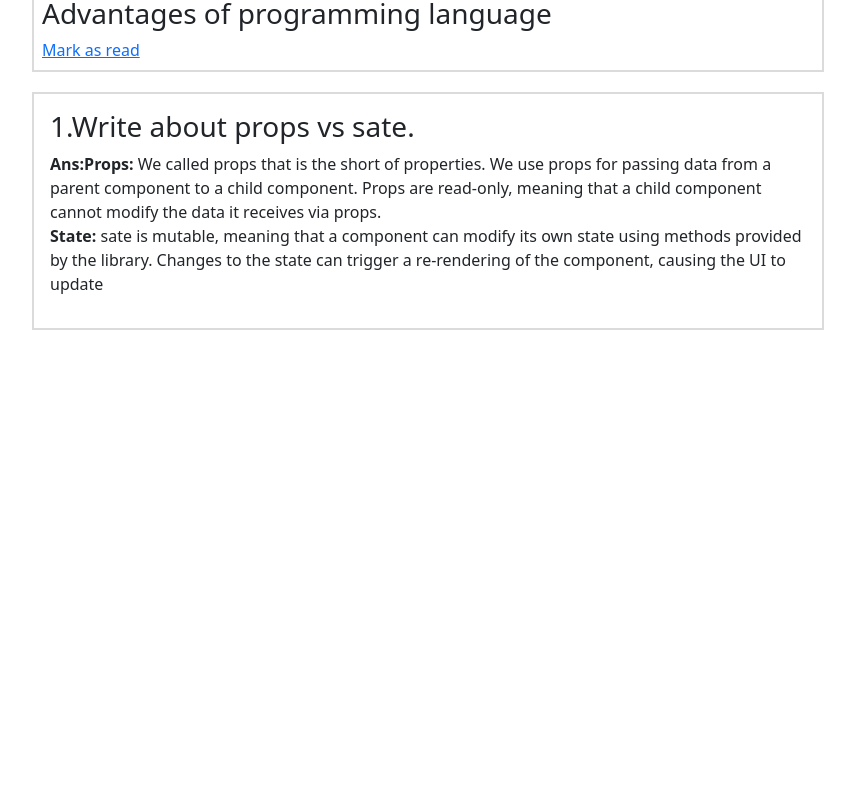
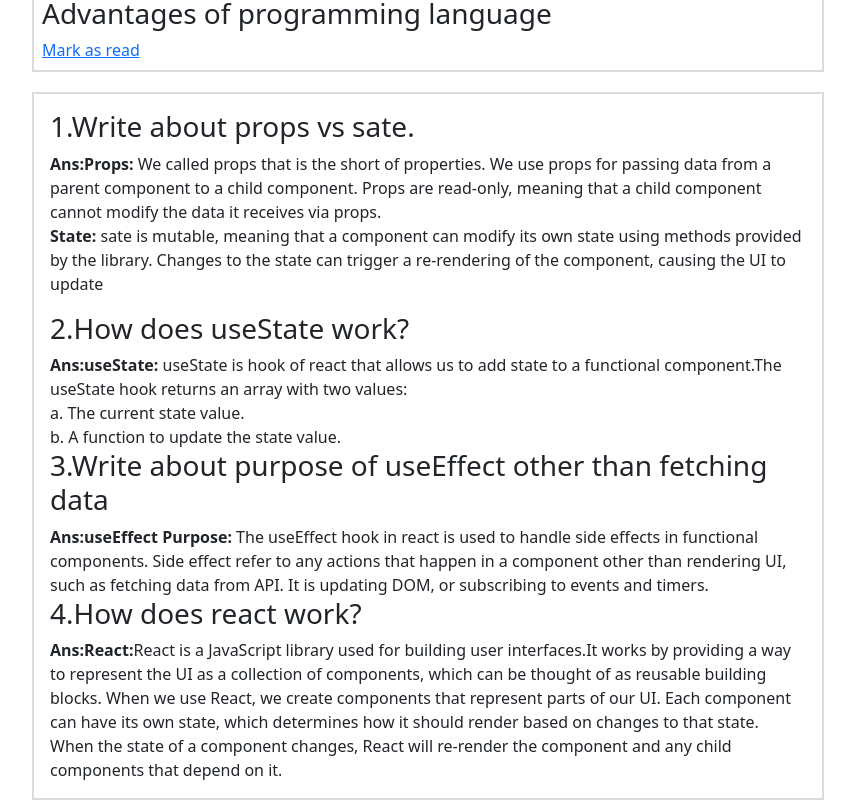
Before and after one commit to keyamoni05866/assignment-8, a React (Vite) app: page / in a window 1280 px wide. Shown: the part 2357-3157 px from the top of the page, without its empty margins (80-935 px from the left). Before the commit the page ends 2687 px from the top, so only its background shows below. Built offline with nearby package versions, Linux system fonts and the light colour scheme.

Commit message:
all questions answer added

```diff
--- a/src/component/Question-Answer/Answer.jsx
+++ b/src/component/Question-Answer/Answer.jsx
@@ -7,6 +7,19 @@ const Answer = () => {
          <p className="mb-0"><span className="fw-bold fs-6 ">Ans:</span><span className="fw-bold fs-6">Props:</span> We called props that is the short of properties. We use props for passing data from a parent component to a child component. Props are read-only, meaning that a child component cannot modify the data it receives via props.
          </p>
          <p ><span className="fw-bold fs-6">State:</span> sate is mutable, meaning that a component can modify its own state using methods provided by the library. Changes to the state can trigger a re-rendering of the component, causing the UI to update</p>
+         <h3>2.How does useState work?</h3>
+         <p className="mb-0"><span className="fw-bold fs-6 ">Ans:</span><span className="fw-bold fs-6">useState:</span> useState is hook of react that allows us to add state to a functional component.The useState hook returns an array with two values: <br />
+         a. The current state value. <br />
+         b. A function to update the state value.
+         </p>
+         <h3>3.Write about purpose of useEffect other than fetching data</h3>
+         <p className="mb-0"><span className="fw-bold fs-6 ">Ans:</span><span className="fw-bold fs-6">useEffect Purpose:</span> The useEffect hook in react is used to handle side effects in functional components. Side effect refer to any actions that happen in a component other than rendering UI, such as fetching data from API. It is updating DOM, or subscribing to events and timers.
+         </p>
+         <h3>4.How does react work?</h3>
+         <p className="mb-0"><span className="fw-bold fs-6 ">Ans:</span><span className="fw-bold fs-6">React:</span>
+         React is a JavaScript library used for building user interfaces.It works by providing a way to represent the UI as a collection of components, which can be thought of as reusable building blocks.
+         When we use React, we create components that represent parts of our UI. Each component can have its own state, which determines how it should render based on changes to that state. When the state of a component changes, React will re-render the component and any child components that depend on it.
+         </p>
         </div>
     );
 };
```
